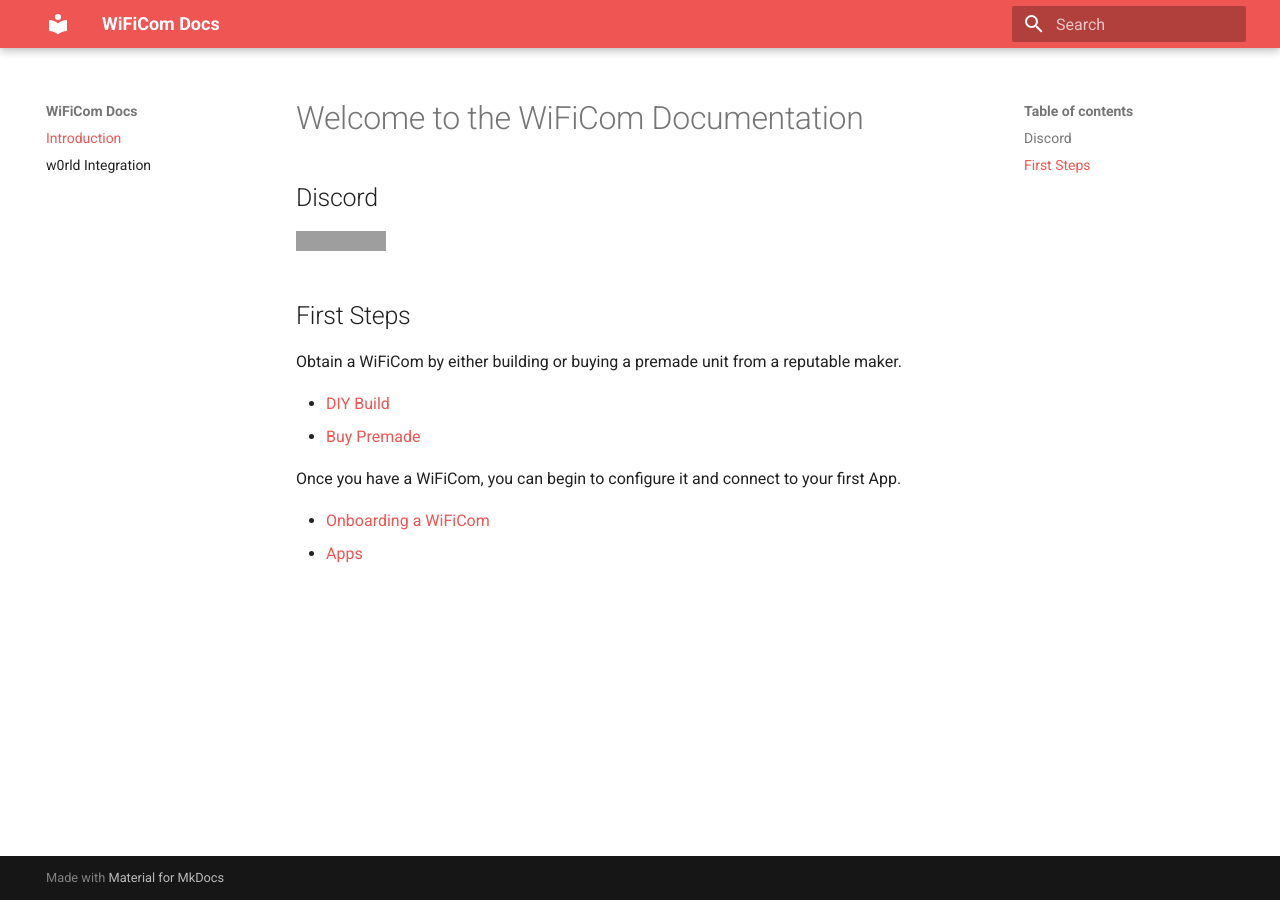
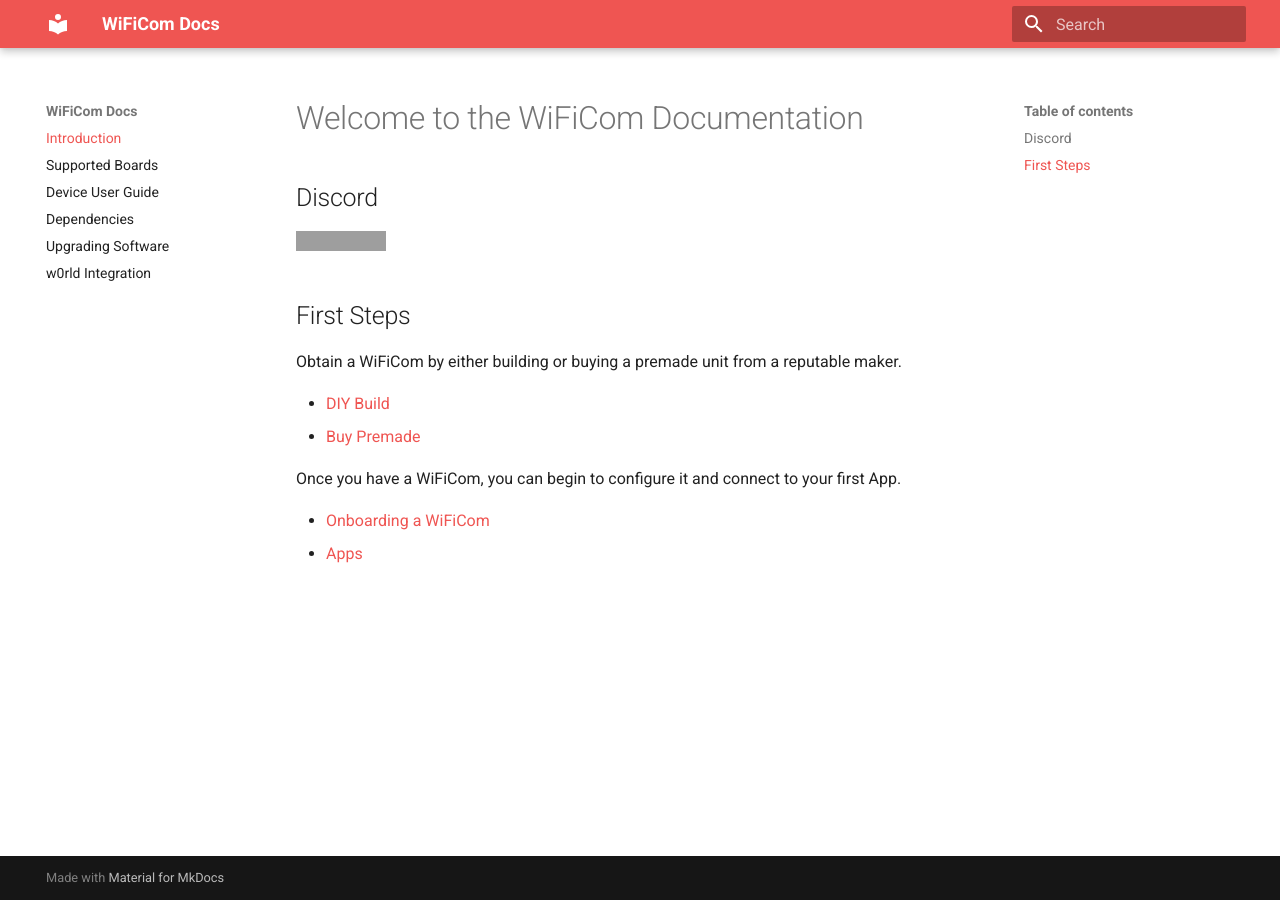
Before and after one commit to mechawrench/wificom-docs, an MkDocs documentation site: the page built from docs/index.md, in a window 1280 px wide. Built offline with MkDocs 1.6.1 and Material for MkDocs 9.7.7, drawn with Linux system fonts in a browser that asks for light colours; grey boxes are pictures that could not be loaded.

Commit message:
Update nav

```diff
--- a/mkdocs.yml
+++ b/mkdocs.yml
@@ -10,18 +10,19 @@
     - Introduction: 'index.md'
     # - 'about.md'
     # - 'resources.md'
-    # - 'supported_boards.md'
+    - 'supported_boards.md'
     # - 'diy_build.md'
     # - 'buy_premade.md'
     # - 'onboarding_wificom.md'
     # - 'credentials.md'
     # - 'configuration.md'
     # - 'editable_files.md'
+    - 'device_user_guide.md'
     # - 'apps.md'
     # - 'realtime_battles.md'
     # - 'power_options.md'
-    # - 'libaries.md'
-    # - 'upgrading_software.md'
+    - 'dependencies.md'
+    - 'upgrading_software.md'
     # - 'schematic.md'
     # - 'troubleshooting.md'
     - 'w0rld_integration.md'
```
